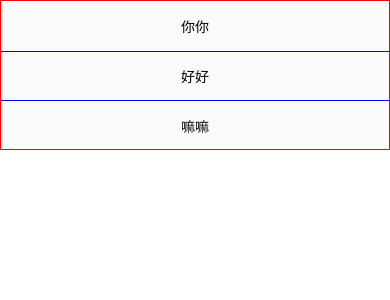
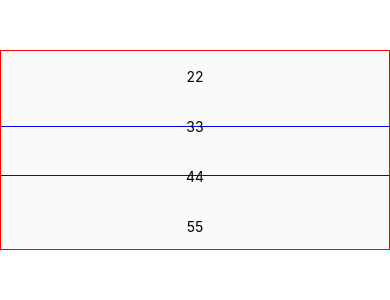
Before and after one commit to sthldd/my_rn_ui, a React Native app: screen / in a window 390 px wide. Shown: the top 300 px of the page. Built offline with nearby package versions, Linux system fonts and the light colour scheme.

Commit message:
pick组件完成

```diff
--- a/App.tsx
+++ b/App.tsx
@@ -3,23 +3,32 @@ import {StyleSheet, Text, View, TouchableOpacity, Dimensions, ScrollView,Image}
 import Picker from './components/Picker'
 var { width ,height} = Dimensions.get('window');
 
-const distance = ['你你','好好','嘛嘛','我我','爱爱','你你','嘛嘛','的的','皮皮','下下','的的']
+const distance = ['11','22','33','44','55','66','77','88','99','1010','1111']
 
 function App() {
   const [transparent, setIsTransparent] = useState(true)
-  const [a, setDistance] = useState()
 
-  const onChange = (e):void => {
+  const renderItem = (item,index) => {
+      return (
+          <View style={styles.pickItem} key={index}>
+            <Text>{item}</Text>
+          </View>
+      )
+  }
+
+  const onChange = (selectIndexValue,selectIndex) =>{
 
   }
-
   console.log(distance,'333')
   return (
     <View style={styles.cell}>
         <Picker
             list={distance}
-            wrapperHeight={150}
+            wrapperHeight={200}
             itemHeight={50}
+            selectIndex={1}
+            renderItem={renderItem}
+            onChange={onChange}
             />
       {/*<View style={styles.buttonGroup}>*/}
       {/*  <TouchableOpacity onPress={_onPressButton} style={styles.btn}>*/}
@@ -48,16 +57,10 @@ imageStyle: {
     borderRadius: 30,
 },
   cell: {
+    paddingTop:50,
     // flex: 1,
     // justifyContent: 'center',
     // alignItems: 'center',
-  },
-  a: {
-    width: 300,
-    backgroundColor: 'white',
-    alignItems: 'center',
-    paddingHorizontal: 15,
-    paddingVertical: 10
   },
   btn: {
     width: 100,
@@ -69,7 +72,12 @@ imageStyle: {
   },
   bottom: {
     marginLeft: 15
-  }
+  },
+  pickItem:{
+    height:50,
+    justifyContent: 'center',
+    alignItems: 'center',
+  },
 });
 
 export default App
--- a/components/Picker.tsx
+++ b/components/Picker.tsx
@@ -1,7 +1,6 @@
 import React, {useEffect, useRef, useState} from 'react';
 import {StyleSheet, View, Dimensions, Text, ScrollView, PixelRatio} from 'react-native';
 var {width,height} = Dimensions.get('window');
-console.log(typeof width,'333')
 interface State {
 
 }
@@ -13,6 +12,9 @@ interface Props {
     highlightColor?:string,
     highlightWidth?:number,
     hairlineWidth?:number,
+    selectIndex:number,
+    renderItem():React.ReactElement<any>,
+    onChange():React.ReactElement<any>,
 }
 
 
@@ -24,13 +26,12 @@ function Picker(Props: Props, State: State) {
         borderWidth:1,
         borderColor:'red',
         height:Props.wrapperHeight,
-        backgroundColor:Props.wrapperBackgroundColor ||'#fafafa',
+        backgroundColor:Props.wrapperBackgroundColor,
         overflow:'hidden',
     })
 
     const [highHightStyle,setHighHightStyle] = useState({
         position:'absolute',
-        top:(Props.wrapperHeight - Props.itemHeight) / 2,
         height:Props.itemHeight,
         width:Props.highlightWidth,
         borderTopColor:'blue',
@@ -38,28 +39,37 @@ function Picker(Props: Props, State: State) {
         borderTopWidth:StyleSheet.hairlineWidth,
         borderBottomWidth:StyleSheet.hairlineWidth,
     })
+
+
+
     useEffect(()=>{
+        scrollDefaultIndex()
+    })
 
-    },[])
+    const scrollDefaultIndex = () =>{
+        setTimeout(()=>{
+            scrollView.current.scrollTo({x:0,y:Props.selectIndex*Props.itemHeight,animated:true})
+        })
+    }
 
-    const renderList = () => {
-        return Props.list.map((item,index)=>{
-                return(
-                    <View style={styles.pickItem} key={index}>
-                        <Text>{item}</Text>
-                    </View>
-                )
-            })
+    const renderList = (item,index) => {
+        if(Props.renderItem){
+             return Props.renderItem(item,index)
+        }
+        return(
+            <View style={styles.pickItem} key={index}>
+                <Text>{item}</Text>
+            </View>
+        )
     }
 
     let timeOut:any
     const onScrollBeginDrag = (e)=>{
-
+        timeOut && clearTimeout(timeOut)
     }
 
     const onScrollEndDrag = (e)=>{
         setDragStart(false)
-        console.log(e)
         let _e = {
             nativeEvent:{
                 contentOffset:{
@@ -82,16 +92,23 @@ function Picker(Props: Props, State: State) {
         }
         let offSetY = Math.round(y / Props.itemHeight)
         scrollView.current.scrollTo({x:0,y:offSetY*Props.itemHeight,animated:true})
+
+        if(Props.onChange){
+            let selectIndexValue = Props.list[offSetY]
+            Props.onChange(selectIndexValue,offSetY)
+        }
     }
 
     const onMomentumScrollBegin = ()=>{
-        //console.log('onMomentumScrollBegin')
+        timeOut && clearTimeout(timeOut)
     }
 
 
-    const onMomentumScrollEnd = ()=>{
+    const onMomentumScrollEnd = (e)=>{
         setMomentumStart(false)
-        //console.log('onMomentumScrollEnd')
+        if(!momentumStart && !dragStart){
+            scrollToIndex(e);
+        }
     }
 
     const paddingClass = () =>{
@@ -104,7 +121,7 @@ function Picker(Props: Props, State: State) {
     return (
 
     <View style={wrapperContainer}>
-      <View style={highHightStyle}></View>
+      <View style={[highHightStyle,{top:(Props.wrapperHeight - Props.itemHeight) / 2}]}></View>
       <ScrollView
           style={styles.scrollView}
           ref={scrollView}
@@ -117,7 +134,9 @@ function Picker(Props: Props, State: State) {
           horizontal={false}
           >
           {paddingClass().header}
-          {renderList()}
+          {
+              Props.list.map((item,index)=>renderList(item,index))
+          }
           {paddingClass().footer}
       </ScrollView>
     </View>
@@ -129,16 +148,10 @@ Picker.defaultProps = {
     borderTopWidth:1,
     borderBottomWidth:1,
     highlightWidth:width,
+    wrapperBackgroundColor:'#fafafa',
 }
 
 const styles = StyleSheet.create({
-    indicator: {
-
-    },
-
-    scrollView: {
-
-    },
     pickItem:{
         height:50,
         justifyContent: 'center',
```
